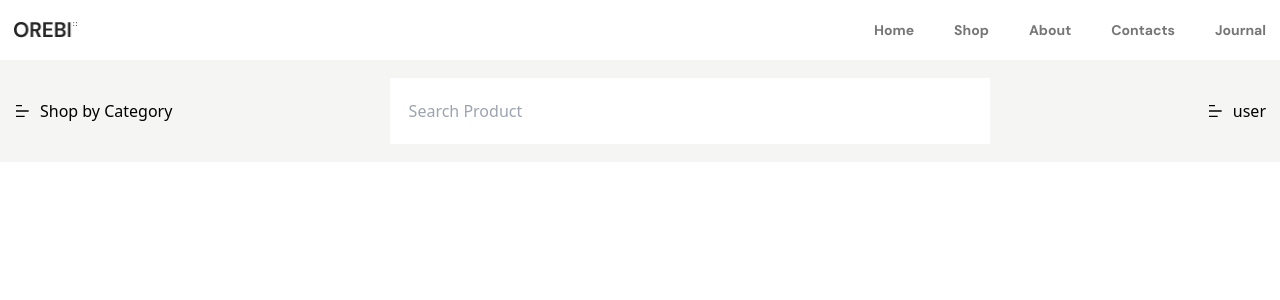
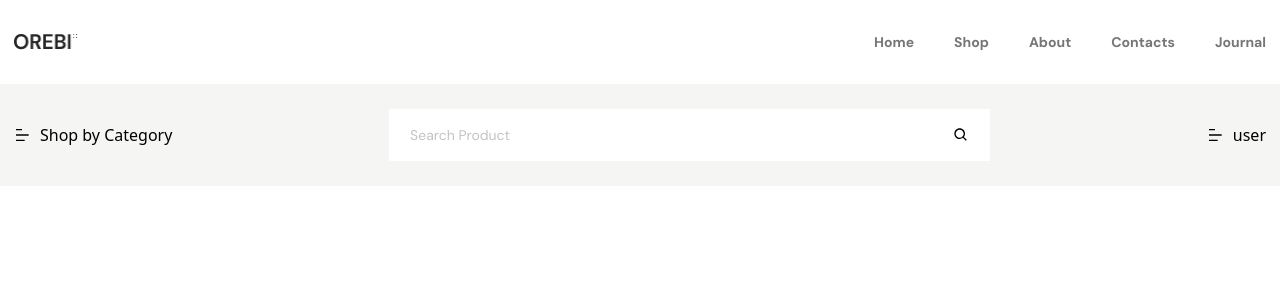
Before and after one commit to AK-Polash/oreby, a React (Create React App) app: page / in a window 1280 px wide. Shown: the top 300 px of the page. Built offline with nearby package versions, Linux system fonts and the light colour scheme.

Commit message:
header done without responsive

```diff
--- a/src/components/layout/Dropdown.js
+++ b/src/components/layout/Dropdown.js
@@ -19,7 +19,7 @@ const Dropdown = ({ children, className, title }) => {
   return (
     <div className={className}>
       <DropdownHeading
-        className="flex items-center gap-x-2.5 py-[23px] cursor-pointer"
+        className="flex cursor-pointer items-center gap-x-2.5"
         dropref={ref}
       >
         <RiBarChartHorizontalLine />
--- a/src/components/layout/Header.js
+++ b/src/components/layout/Header.js
@@ -5,15 +5,16 @@ import Flex from "./Flex";
 import List from "./List";
 import ListItem from "./ListItem";
 import Search from "./Search";
+import { BiSearch } from "react-icons/bi";
 
 const Header = () => {
   return (
     <>
-      <div className="w-full bg-flat">
+      <div className="w-full bg-flat py-[25px]">
         <Container>
-          <Flex className="flex items-center justify-between">
-            <Dropdown title="Shop by Category" className="py-4">
-              <List className="absolute w-[263px] bg-primary">
+          <Flex className=" flex items-center justify-between">
+            <Dropdown title="Shop by Category" className="relative">
+              <List className="absolute top-[140%] z-10 w-[263px] bg-primary">
                 <ListItem
                   className="border-b-[1px] border-rare px-5 py-3.5 font-dm text-sm font-normal text-fade transition-all duration-150 ease-linear hover:pl-7 hover:font-bold hover:text-pure"
                   item="Accesories"
@@ -41,14 +42,16 @@ const Header = () => {
               </List>
             </Dropdown>
 
-            <div>
+            <div className="relative w-[601px]">
               <Search
-                className="w-[600px] py-[21px] px-[19px] "
+                className="w-full py-[16px] px-[21px] font-dm text-sm font-normal text-secondary placeholder:text-dope"
                 placeholder="Search Product"
               />
+
+              <BiSearch className="absolute top-[50%] right-[21px] -translate-y-2/4" />
             </div>
 
-            <Dropdown title="user" className="py-4">
+            <Dropdown title="user" className="">
               <List className="absolute right-0 w-[200px] bg-primary">
                 <ListItem
                   className="border-b-[1px] border-rare px-5 py-3.5 font-dm text-sm font-normal text-fade transition-all duration-150 ease-linear hover:pl-7 hover:font-bold hover:text-pure"
--- a/src/components/layout/Navbar.js
+++ b/src/components/layout/Navbar.js
@@ -24,21 +24,21 @@ const Navbar = () => {
   }, []);
 
   return (
-    <nav className="w-full">
+    <nav className="w-full py-8">
       <Container>
-        <Flex className="lg:flex justify-between items-center">
+        <Flex className="items-center justify-between lg:flex">
           <div className="w-1/5">
             <Image source="assets/logo.png" className="w-16" alt="logo" />
           </div>
 
           <HiBars3
             onClick={() => setShow(!show)}
-            className="w-7 h-7 block lg:hidden ml-auto cursor-pointer absolute top-1 right-2.5 z-50"
+            className="absolute top-8 right-2.5 z-50 ml-auto block h-7 w-7 cursor-pointer lg:hidden"
           />
 
           {show && (
             <div className="w-full lg:w-4/5">
-              <List className="w-full lg:w-auto flex flex-col justify-center items-center gap-y-5 lg:gap-y-0 lg:flex-row lg:justify-end lg:items-center lg:gap-x-10 py-5">
+              <List className="flex w-full flex-col items-center justify-center gap-y-5 lg:w-auto lg:flex-row lg:items-center lg:justify-end lg:gap-y-0 lg:gap-x-10">
                 <ListItem
                   className="font-dm text-sm font-bold text-secondary hover:text-primary"
                   item="Home"
--- a/tailwind.config.js
+++ b/tailwind.config.js
@@ -13,6 +13,7 @@ module.exports = {
         primary: "#262626",
         secondary: "#767676",
         pure: "#fff",
+        dope: "#c4c4c4",
         fade: "#FFFFFFB2",
         flat: "#F5F5F3",
         palet: "#F3F3F3",
```
